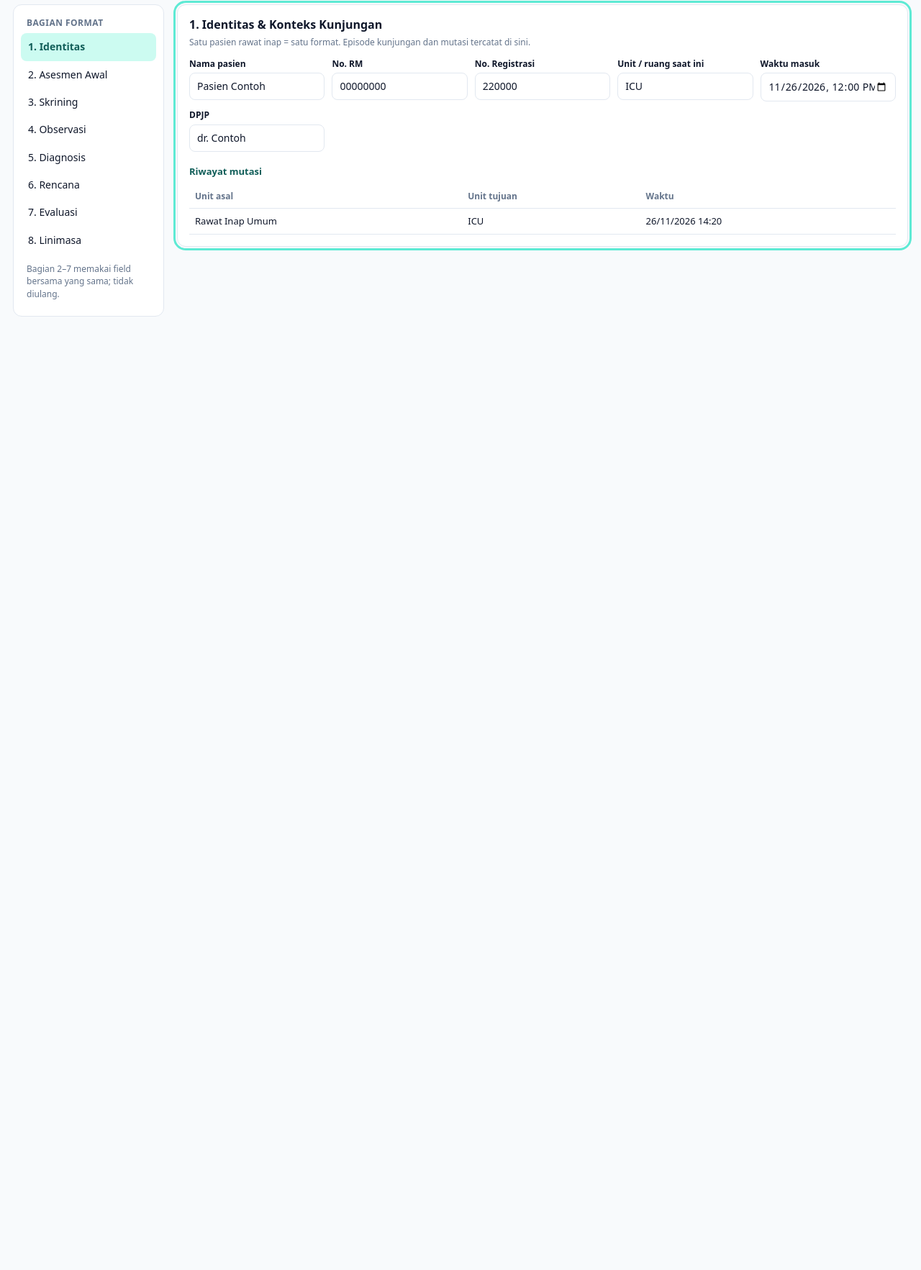
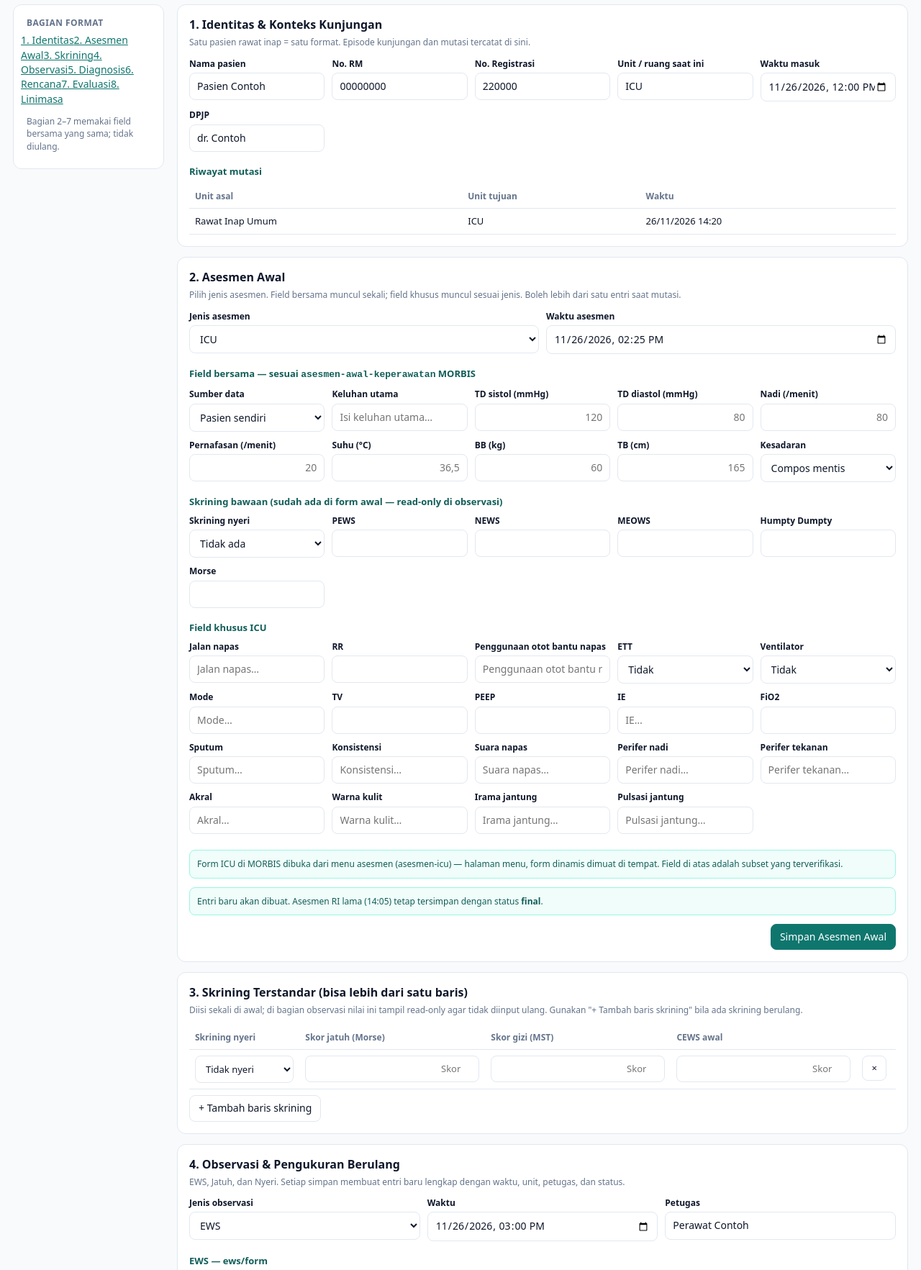
Before and after one commit to adptra01/prototipe-asesmen-keperawatan, a plain HTML site: page index.html in a window 1280 px wide. Shown: the part 82-1847 px from the top of the page at 72% size. Before the commit the page ends 800 px from the top, so only its background shows below. Drawn offline with Linux system fonts and the light colour scheme.

Commit message:
feat: skrining dinamis tambah baris + halaman penuh tunggal

```diff
--- a/index.html
+++ b/index.html
@@ -81,6 +81,7 @@
   </nav>
 
   <main id="main">
+<form id="asesmenForm" novalidate>
     <!-- 1 -->
     <section class="card" data-section="identitas" role="tabpanel" tabindex="0">
       <h2>1. Identitas &amp; Konteks Kunjungan</h2>
@@ -99,7 +100,7 @@
     </section>
 
     <!-- 2 -->
-    <section class="card" data-section="asesmen" role="tabpanel" tabindex="0" hidden>
+    <section class="card" data-section="asesmen" role="tabpanel" tabindex="0">
       <h2>2. Asesmen Awal</h2>
       <p class="desc">Pilih jenis asesmen. Field bersama muncul sekali; field khusus muncul sesuai jenis. Boleh lebih dari satu entri saat mutasi.</p>
       <form id="asesmenForm">
@@ -138,19 +139,18 @@
     </section>
 
     <!-- 3 -->
-    <section class="card" data-section="skrining" role="tabpanel" tabindex="0" hidden>
-      <h2>3. Skrining Terstandar</h2>
-      <p class="desc">Diisi sekali di awal. Di bagian observasi nilai ini tampil read-only agar tidak diinput ulang.</p>
-      <div class="grid">
-        <div><label for="skNyeri">Skrining nyeri</label><select id="skNyeri"><option>Tidak nyeri</option><option>Nyeri ringan</option><option>Nyeri sedang</option><option>Nyeri berat</option></select></div>
-        <div><label for="skJatuh">Skrining jatuh (Morse)</label><input id="skJatuh" class="num" inputmode="numeric" placeholder="Skor"></div>
-        <div><label for="skGizi">Skrining gizi (MST)</label><input id="skGizi" class="num" inputmode="numeric" placeholder="Skor"></div>
-        <div><label for="ewsAwal">CEWS awal (PEWS/NEWS/MEOWS)</label><input id="ewsAwal" class="num" inputmode="numeric" placeholder="Skor"></div>
+    <section class="card" data-section="skrining" role="tabpanel" tabindex="0">
+      <h2>3. Skrining Terstandar (bisa lebih dari satu baris)</h2>
+      <p class="desc">Diisi sekali di awal; di bagian observasi nilai ini tampil read-only agar tidak diinput ulang. Gunakan "+ Tambah baris skrining" bila ada skrining berulang.</p>
+      <div class="dyn-container">
+        <table><thead><tr><th>Skrining nyeri</th><th>Skor jatuh (Morse)</th><th>Skor gizi (MST)</th><th>CEWS awal</th><th></th></tr></thead>
+          <tbody id="skrRows"></tbody></table>
+        <div class="actions" style="justify-content:flex-start;margin-top:8px"><button class="btn" type="button" id="addSkr">+ Tambah baris skrining</button></div>
       </div>
     </section>
 
     <!-- 4 -->
-    <section class="card" data-section="observasi" role="tabpanel" tabindex="0" hidden>
+    <section class="card" data-section="observasi" role="tabpanel" tabindex="0">
       <h2>4. Observasi &amp; Pengukuran Berulang</h2>
       <p class="desc">EWS, Jatuh, dan Nyeri. Setiap simpan membuat entri baru lengkap dengan waktu, unit, petugas, dan status.</p>
       <div class="grid">
@@ -174,7 +174,7 @@
     </section>
 
     <!-- 5 -->
-    <section class="card" data-section="diagnosis" role="tabpanel" tabindex="0" hidden>
+    <section class="card" data-section="diagnosis" role="tabpanel" tabindex="0">
       <h2>5. Diagnosis / Masalah Keperawatan &amp; Outcome</h2>
       <p class="desc">Hasil asesmen dirangkum menjadi masalah, tujuan, dan indikator terukur.</p>
       <div><label for="masalah">Masalah keperawatan</label><input id="masalah" placeholder="Mis. Risiko jatuh terkait immobilisasi"></div>
@@ -182,14 +182,14 @@
     </section>
 
     <!-- 6 -->
-    <section class="card" data-section="rencana" role="tabpanel" tabindex="0" hidden>
+    <section class="card" data-section="rencana" role="tabpanel" tabindex="0">
       <h2>6. Rencana Asuhan &amp; Intervensi</h2>
       <p class="desc">Diambil dari menu Rencana Asuhan Keperawatan yang sekarang terpisah, digabung ke format ini.</p>
       <div><label for="intervensi">Intervensi</label><textarea id="intervensi" placeholder="Mis. Pasang pengaman tempat tidur, observasi tiap 2 jam…"></textarea></div>
     </section>
 
     <!-- 7 -->
-    <section class="card" data-section="evaluasi" role="tabpanel" tabindex="0" hidden>
+    <section class="card" data-section="evaluasi" role="tabpanel" tabindex="0">
       <h2>7. Implementasi &amp; Evaluasi</h2>
       <p class="desc">Siklus ADOP(I)E: evaluasi buruk membuka asesmen ulang berupa entri baru.</p>
       <div><label for="implementasi">Implementasi</label><textarea id="implementasi" placeholder="Tindakan yang sudah dilakukan…"></textarea></div>
@@ -198,7 +198,7 @@
     </section>
 
     <!-- 8 -->
-    <section class="card" data-section="linimasa" role="tabpanel" tabindex="0" hidden>
+    <section class="card" data-section="linimasa" role="tabpanel" tabindex="0">
       <h2>8. Linimasa / Riwayat Lengkap</h2>
       <p class="desc">Satu urutan kronologis seluruh entri; sumber untuk Resume Rawat Inap.</p>
       <ol class="timeline" id="timeline">
@@ -210,6 +210,8 @@
         <li><time>26/11/2026 15:00</time><strong>Pemantauan Jatuh</strong> — skor 25</li>
       </ol>
     </section>
+  <div class="card" style="margin-top:14px"><div class="actions"><button class="btn primary" type="submit">Simpan Format Asesmen</button><button class="btn" type="button" onclick="window.print()">Cetak / Simpan PDF</button></div><p class="desc" style="margin-top:8px">Satu tombol submit untuk seluruh format. Status tersimpan tampil di bilah atas.</p></div>
+  </form>
   </main>
 </div>
 
@@ -223,25 +225,10 @@
   const nav = document.getElementById('nav');
   const panels = [...document.querySelectorAll('[data-section]')];
   parts.forEach(([id,label])=>{
-    const b=document.createElement('button'); b.type='button'; b.textContent=label;
-    b.setAttribute('role','tab'); b.setAttribute('aria-selected','false'); b.dataset.target=id;
-    b.addEventListener('click',()=>activate(id)); nav.appendChild(b);
+    const a=document.createElement('a'); a.href='#'+id; a.textContent=label;
+    a.className='block rounded-lg px-3 py-2 text-sm text-gray-700 hover:bg-gray-100 dark:text-gray-300 dark:hover:bg-white/5';
+    nav.appendChild(a);
   });
-  const tabs=[...nav.querySelectorAll('button')];
-  function activate(id){
-    tabs.forEach(t=>t.setAttribute('aria-selected', String(t.dataset.target===id)));
-    panels.forEach(p=>p.hidden = p.dataset.section!==id);
-    if(location.hash.slice(1)!==id) history.replaceState(null,'','#'+id);
-    panels.find(p=>p.dataset.section===id)?.focus({preventScroll:true});
-  }
-  tabs.forEach((t,i)=>t.addEventListener('keydown',e=>{
-    if(!['ArrowDown','ArrowUp','ArrowRight','ArrowLeft'].includes(e.key))return;
-    e.preventDefault();
-    const d=(e.key==='ArrowDown'||e.key==='ArrowRight')?1:-1;
-    const n=(i+d+tabs.length)%tabs.length; tabs[n].focus(); activate(tabs[n].dataset.target);
-  }));
-  window.addEventListener('hashchange',()=>activate(location.hash.slice(1)||'identitas'));
-  activate(location.hash.slice(1)||'identitas');
 
   // ---------- dynamic list helper ----------
   // Render N input rows with a "+ Tambah baris" button. Each row is a labeled
@@ -514,6 +501,21 @@
   const state={text:'Tersimpan'};
   const statusEl=document.getElementById('saveState');
   function saved(){ statusEl.textContent='Tersimpan'; }
+  // Skrining: beberapa baris (bukan satu)
+  const skrRows = document.getElementById('skrRows');
+  function addSkrRow() {
+    const tr = document.createElement('tr');
+    tr.innerHTML = '<td><select class="skr-nyeri"><option>Tidak nyeri</option><option>Nyeri ringan</option><option>Nyeri sedang</option><option>Nyeri berat</option></select></td>'
+      + '<td><input type="number" class="num skr-jatuh" inputmode="numeric" placeholder="Skor"></td>'
+      + '<td><input type="number" class="num skr-gizi" inputmode="numeric" placeholder="Skor"></td>'
+      + '<td><input type="number" class="num skr-ews" inputmode="numeric" placeholder="Skor"></td>'
+      + '<td><button type="button" class="btn" data-del>&times;</button></td>';
+    tr.querySelector('[data-del]').addEventListener('click', () => tr.remove());
+    skrRows.appendChild(tr);
+  }
+  document.getElementById('addSkr').addEventListener('click', addSkrRow);
+  addSkrRow();
+
   document.getElementById('addObs').addEventListener('click',()=>{
     const tr=document.createElement('tr');
     const t=document.getElementById('waktuObs').value.replace('T',' ');
```
